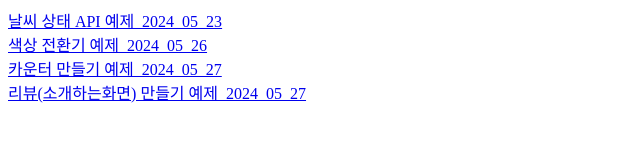
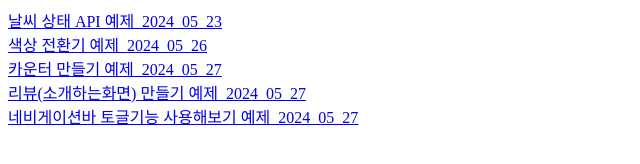
Before and after one commit to Peterseo9503/javascript_development, a plain HTML site: page index.html in a window 1280 px wide. Shown: the whole page, without its empty margins (0-640 px from the left). Drawn offline with Linux system fonts and the light colour scheme.

Commit message:
Update index.html

```diff
--- a/index.html
+++ b/index.html
@@ -10,5 +10,6 @@
     <a href=01-color-flipper/setup/index.html>색상 전환기 예제_2024_05_26</a> <br>
     <a href=02-counter/setup/index.html>카운터 만들기 예제_2024_05_27</a><br>
     <a href=03-reviews/setup/index.html>리뷰(소개하는화면) 만들기 예제_2024_05_27</a><br>
+    <a href=04-navbar/setup/index.html>네비게이션바 토글기능 사용해보기 예제_2024_05_27<a><br>
 </body>
 </html>
```
